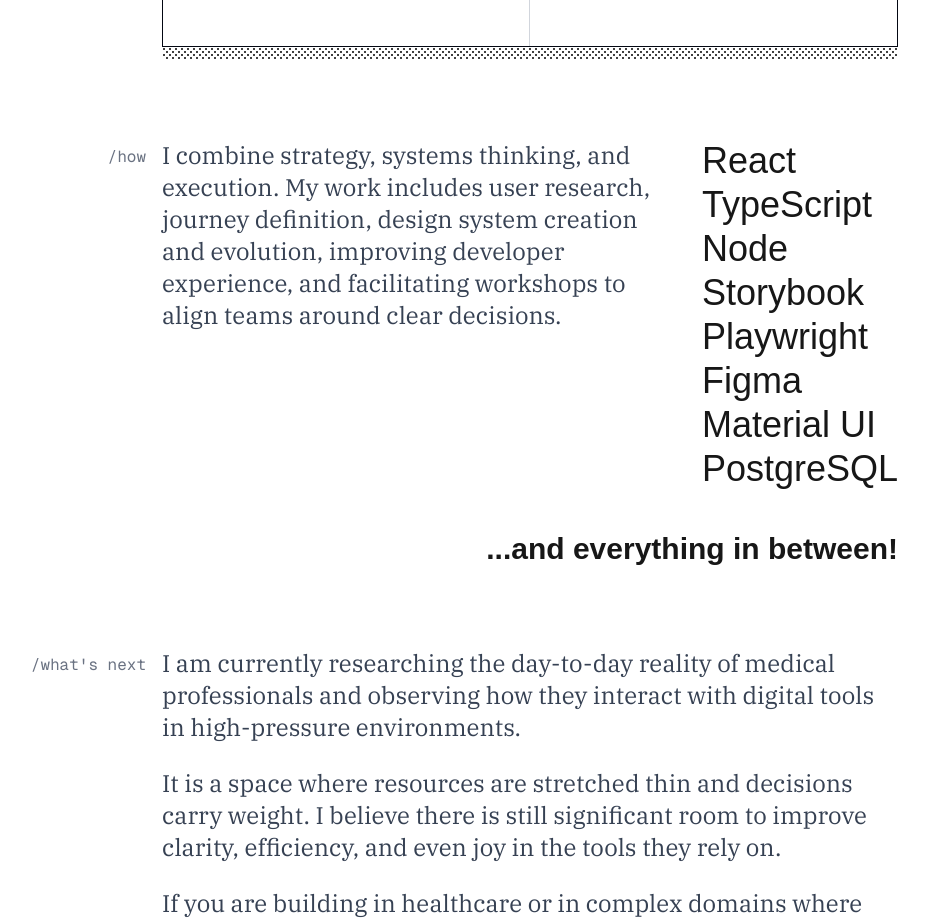
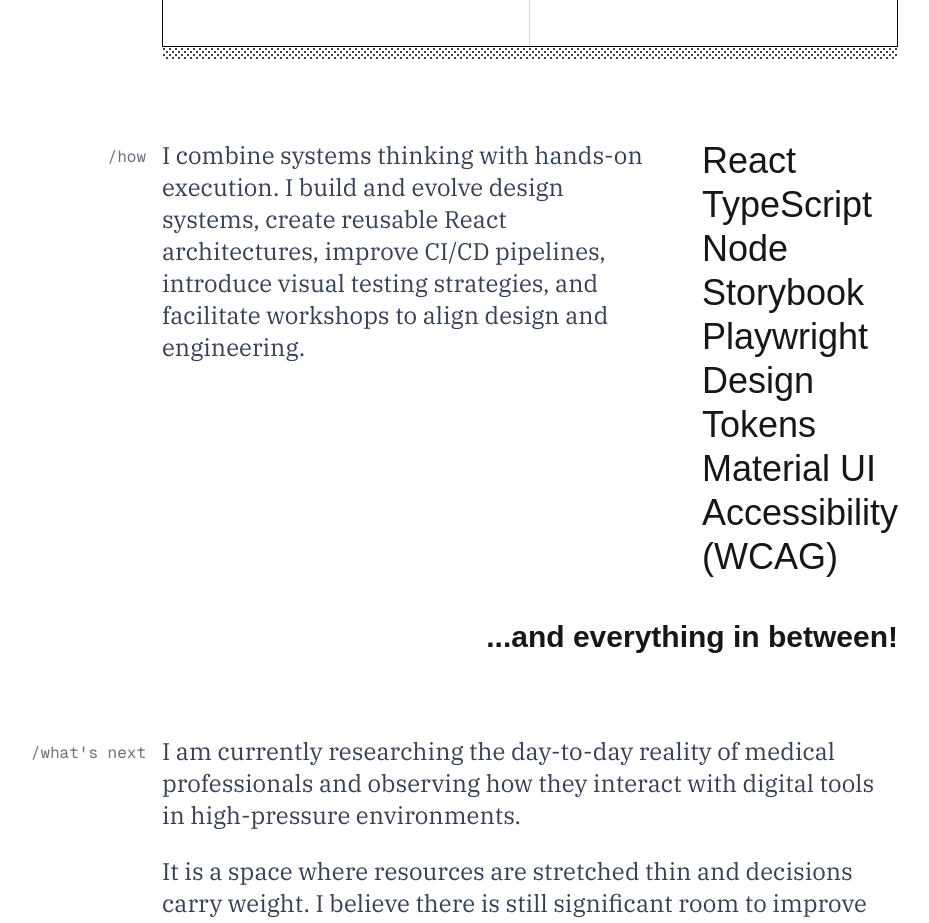
Before and after one commit to bernbecht/bbp-portfolio, a Next.js app: page / in a window 1280 px wide. Shown: the part 1460-2383 px from the top of the page, without its empty margins (110-1039 px from the left). Built offline with nearby package versions, Linux system fonts and the light colour scheme.

Commit message:
📝 update copy

```diff
--- a/app/page.tsx
+++ b/app/page.tsx
@@ -38,10 +38,10 @@
       <Section id="how" label="/how">
         <div className="flex flex-wrap sm:flex-nowrap gap-10">
           <SectionParagraph>
-            I combine strategy, systems thinking, and execution. My work
-            includes user research, journey definition, design system creation
-            and evolution, improving developer experience, and facilitating
-            workshops to align teams around clear decisions.
+            I combine systems thinking with hands-on execution. I build and
+            evolve design systems, create reusable React architectures, improve
+            CI/CD pipelines, introduce visual testing strategies, and facilitate
+            workshops to align design and engineering.
           </SectionParagraph>
 
           <ul className="text-4xl leading-11">
@@ -50,9 +50,9 @@
             <li>Node</li>
             <li>Storybook</li>
             <li>Playwright</li>
-            <li>Figma</li>
+            <li>Design Tokens</li>
             <li>Material UI</li>
-            <li>PostgreSQL</li>
+            <li>Accessibility (WCAG)</li>
           </ul>
         </div>
 
```
